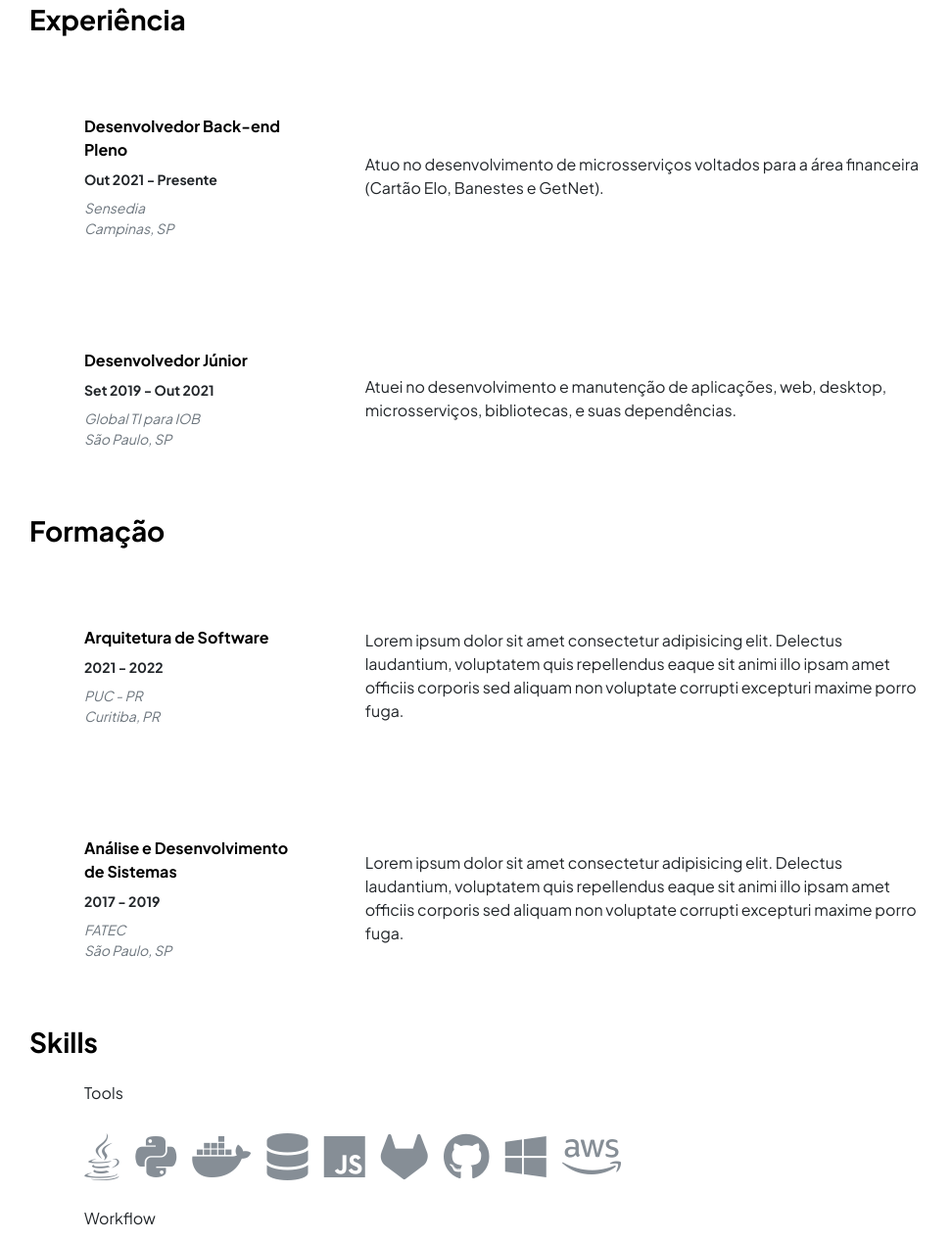
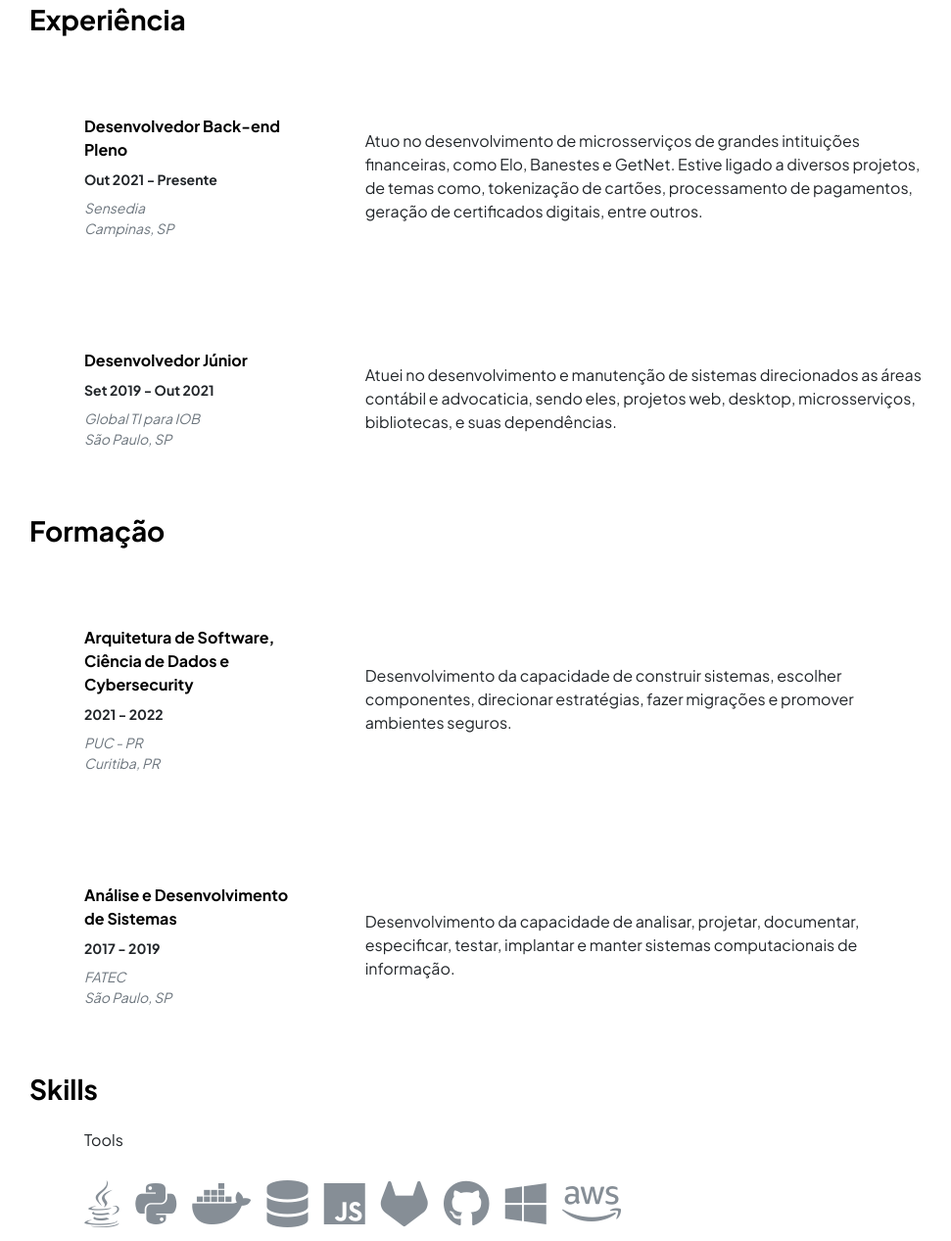
Before and after one commit to GuilhermeMiguel/portfolio, a plain HTML site: page index.html in a window 1280 px wide. Shown: the part 642-1909 px from the top of the page at 98% size, without its empty margins (136-1107 px from the left). Drawn offline with nearby package versions, Linux system fonts and the light colour scheme; files whose address does not match are found by name.

Commit message:
docs: alterando conteudo

```diff
--- a/index.html
+++ b/index.html
@@ -44,8 +44,8 @@
                             </div>
                     </div>
                     <div class="d-flex justify-content-center fs-2 gap-4">
-                        <a class="text-gradient" href="#!"><i class="fa-brands fa-linkedin"></i></a>
-                        <a class="text-gradient" href="#!"><i class="fa-brands fa-github"></i></a>
+                        <a class="text-gradient" href="https://www.linkedin.com/in/guilherme-miguel-da-silva-503b89157/"><i class="fa-brands fa-linkedin"></i></a>
+                        <a class="text-gradient" href="https://github.com/GuilhermeMiguel"><i class="fa-brands fa-github"></i></a>
                     </div>
                 </div>
             </header>
@@ -74,7 +74,8 @@
                                             </div>
                                         </div>
                                     </div>
-                                    <div class="col-lg-8"><div>Atuo no desenvolvimento de microsserviços voltados para a área financeira (Cartão Elo, Banestes e GetNet).</div></div>
+                                    <div class="col-lg-8"><div>Atuo no desenvolvimento de microsserviços de grandes intituições financeiras, como Elo, Banestes e GetNet.
+                                        Estive ligado a diversos projetos, de temas como, tokenização de cartões, processamento de pagamentos, geração de certificados digitais, entre outros.</div></div>
                                 </div>
                             </div>
                         </div>
@@ -94,7 +95,7 @@
                                             </div>
                                         </div>
                                     </div>
-                                    <div class="col-lg-8"><div>Atuei no desenvolvimento e manutenção de aplicações, web, desktop,
+                                    <div class="col-lg-8"><div>Atuei no desenvolvimento e manutenção de sistemas direcionados as áreas contábil e advocaticia, sendo eles, projetos web, desktop,
                                         microsserviços, bibliotecas, e suas dependências.</div></div>
                                 </div>
                             </div>
@@ -116,7 +117,7 @@
                                 <div class="row align-items-center gx-5">
                                     <div class="col text-center text-lg-start mb-4 mb-lg-0">
                                         <div class="p-4">
-                                            <div class="text-primary fw-bolder mb-2">Arquitetura de Software</div>
+                                            <div class="text-primary fw-bolder mb-2">Arquitetura de Software, Ciência de Dados e Cybersecurity</div>
                                             <div class="mb-2">
                                                 <div class="small fw-bolder">2021 - 2022</div>
                                             </div>
@@ -126,7 +127,7 @@
                                             </div>
                                         </div>
                                     </div>
-                                    <div class="col-lg-8"><div>Lorem ipsum dolor sit amet consectetur adipisicing elit. Delectus laudantium, voluptatem quis repellendus eaque sit animi illo ipsam amet officiis corporis sed aliquam non voluptate corrupti excepturi maxime porro fuga.</div></div>
+                                    <div class="col-lg-8"><div>Desenvolvimento da capacidade de construir sistemas, escolher componentes, direcionar estratégias, fazer migrações e promover ambientes seguros.</div></div>
                                 </div>
                             </div>
                         </div>
@@ -146,7 +147,7 @@
                                             </div>
                                         </div>
                                     </div>
-                                    <div class="col-lg-8"><div>Lorem ipsum dolor sit amet consectetur adipisicing elit. Delectus laudantium, voluptatem quis repellendus eaque sit animi illo ipsam amet officiis corporis sed aliquam non voluptate corrupti excepturi maxime porro fuga.</div></div>
+                                    <div class="col-lg-8"><div>Desenvolvimento da capacidade de analisar, projetar, documentar, especificar, testar, implantar e manter sistemas computacionais de informação.</div></div>
                                 </div>
                             </div>
                         </div>
@@ -192,7 +193,6 @@
                     </li>
                 </ul>
 
-                <div class="subheading mb-3">Workflow</div>
                 <ul class="fa-ul mb-0">
                     <li>
                         <i class="fa-li fa fa-check"></i>
```
